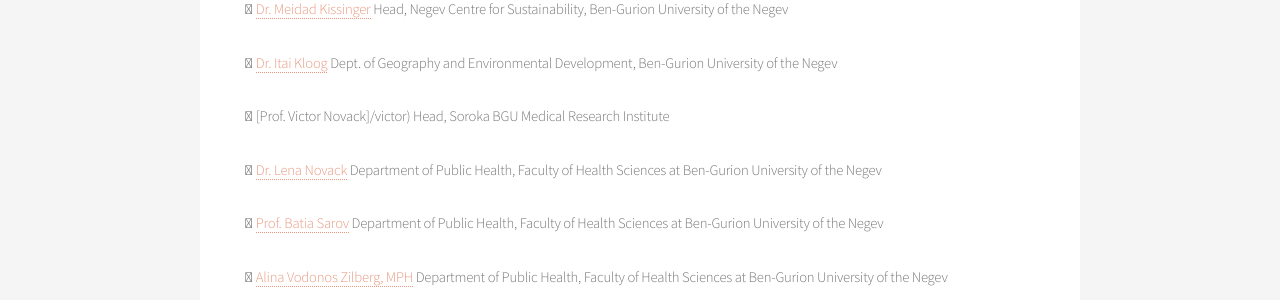
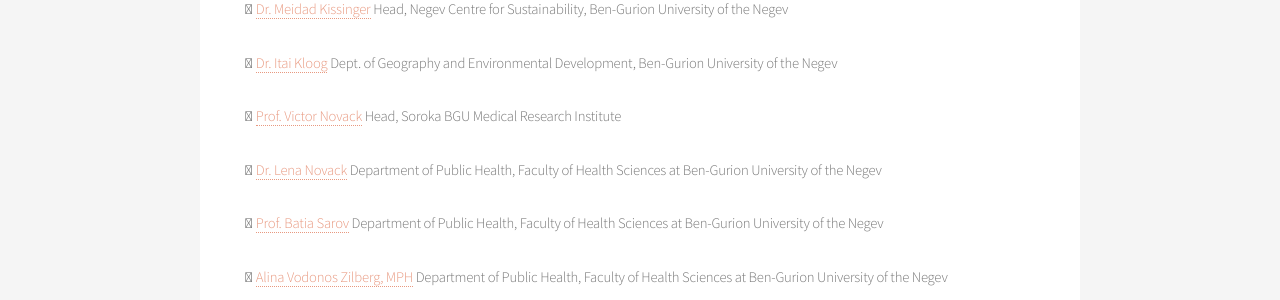
Before and after one commit to vsevkayf/hasa, a Jekyll site: the page built from Team.md, in a window 1280 px wide. Shown: the part 624-924 px from the top of the page. Built offline with Jekyll 4.4.1, drawn with Linux system fonts in a browser that asks for light colours; nearby versions of some CDN libraries.

Commit message:
Update Team.md

```diff
--- a/Team.md
+++ b/Team.md
@@ -10,28 +10,28 @@
 </style>
 Our team comprises epidemiologists, physicians, geographers, health policy specialists from Ben-Gurion University of the Negev, Soroka University Medical Center, and the Ministry of Health.
 
- [Prof. Dan Blumberg](/blumberg) Vice-President for Research and Development, Ben-Gurion University of the Negev
+ [Prof. Dan Blumberg](/hasa/blumberg) Vice-President for Research and Development, Ben-Gurion University of the Negev
 
- [Prof. Nadav Davidovitch](/nadav) Head, Department of Health Systems Managment, Faculty of Health Sciences, Ben-Gurion University of the Negev
+ [Prof. Nadav Davidovitch](/hasa/nadav) Head, Department of Health Systems Managment, Faculty of Health Sciences, Ben-Gurion University of the Negev
 
- [Dr. Ehud Davidson](/Ehud) Director General, Soroka University Medical Center, Faculty of Health Sciences, Ben-Gurion University of the Negev
+ [Dr. Ehud Davidson](/hasa/Ehud) Director General, Soroka University Medical Center, Faculty of Health Sciences, Ben-Gurion University of the Negev
 
- [Dr. Helena Furman](/furman)  ept. of Geography and Environmental Development, Ben-Gurion University of the Negev
+ [Dr. Helena Furman](/hasa/furman)  ept. of Geography and Environmental Development, Ben-Gurion University of the Negev
 
- [Dr. Isabella Karakis](/karakis) Head, Department of Environmental Epidemiology, Ministry of Health
+ [Dr. Isabella Karakis](/hasa/karakis) Head, Department of Environmental Epidemiology, Ministry of Health
 
- [Prof. Itzhka Katra](/katra) Dept. of Geography and Environmental Development, Ben-Gurion University of the Negev
+ [Prof. Itzhka Katra](/hasa/katra) Dept. of Geography and Environmental Development, Ben-Gurion University of the Negev
 
- [Dr. Meidad Kissinger](/kissinger) Head, Negev Centre for Sustainability, Ben-Gurion University of the Negev
+ [Dr. Meidad Kissinger](/hasa/kissinger) Head, Negev Centre for Sustainability, Ben-Gurion University of the Negev
 
- [Dr. Itai Kloog](/kloog) Dept. of Geography and Environmental Development, Ben-Gurion University of the Negev
+ [Dr. Itai Kloog](/hasa/kloog) Dept. of Geography and Environmental Development, Ben-Gurion University of the Negev
 
- [Prof. Victor Novack]/victor) Head, Soroka BGU Medical Research Institute
+ [Prof. Victor Novack](/hasa/victor) Head, Soroka BGU Medical Research Institute
 
- [Dr. Lena Novack](/lena) Department of Public Health, Faculty of Health Sciences at Ben-Gurion University of the Negev
+ [Dr. Lena Novack](/hasa/lena) Department of Public Health, Faculty of Health Sciences at Ben-Gurion University of the Negev
 
- [Prof. Batia Sarov](/sarov) Department of Public Health, Faculty of Health Sciences at Ben-Gurion University of the Negev
+ [Prof. Batia Sarov](/hasa/sarov) Department of Public Health, Faculty of Health Sciences at Ben-Gurion University of the Negev
 
- [Alina Vodonos Zilberg, MPH](/alina) Department of Public Health, Faculty of Health Sciences at Ben-Gurion University of the Negev
+ [Alina Vodonos Zilberg, MPH](/hasa/alina) Department of Public Health, Faculty of Health Sciences at Ben-Gurion University of the Negev
 
- [Maayan Yitshak-Sade, MPH](/maayan) Chief Scientific Officer, Soroka Clinical Researh Center
+ [Maayan Yitshak-Sade, MPH](/hasa/maayan) Chief Scientific Officer, Soroka Clinical Researh Center
```
